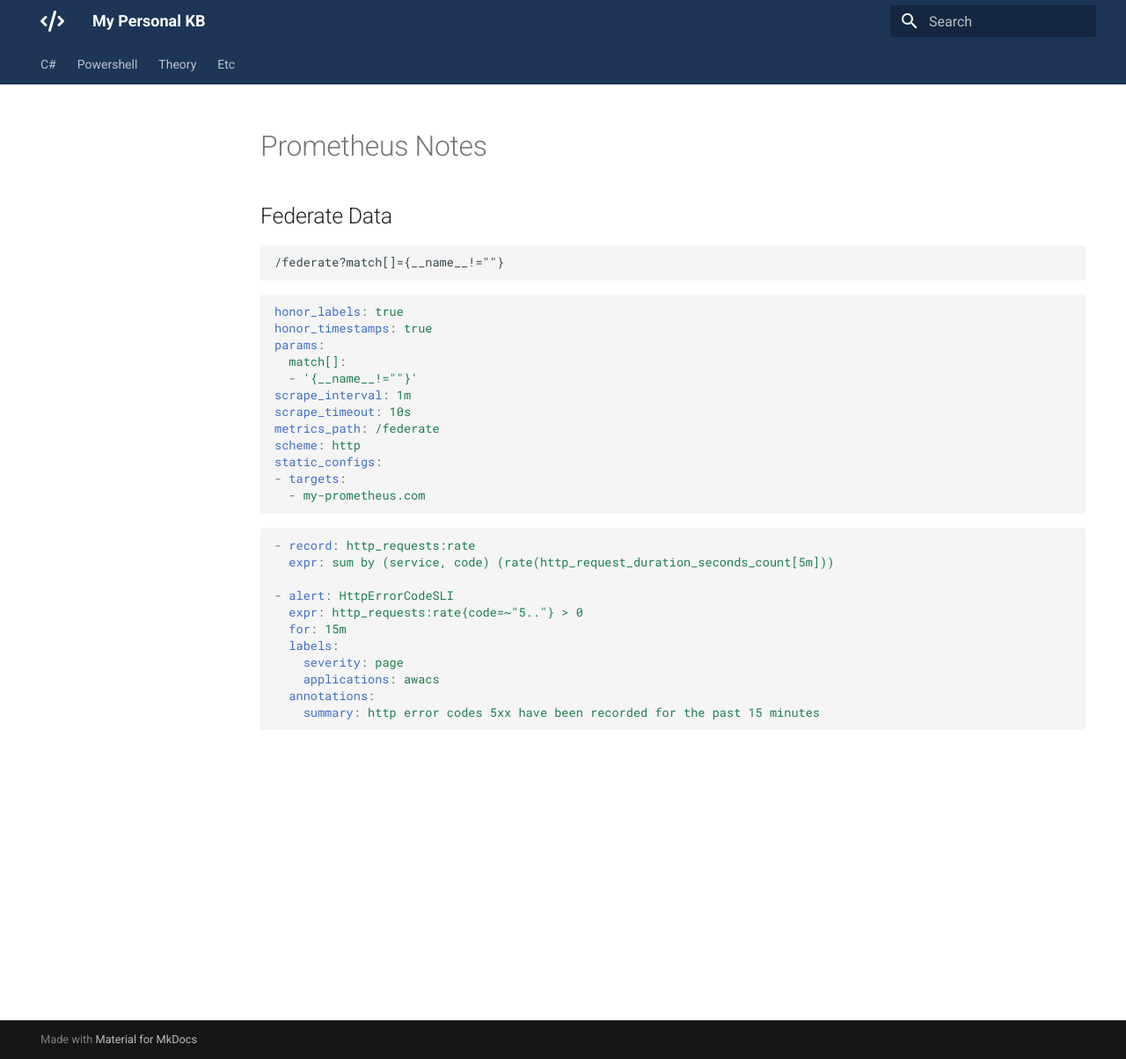
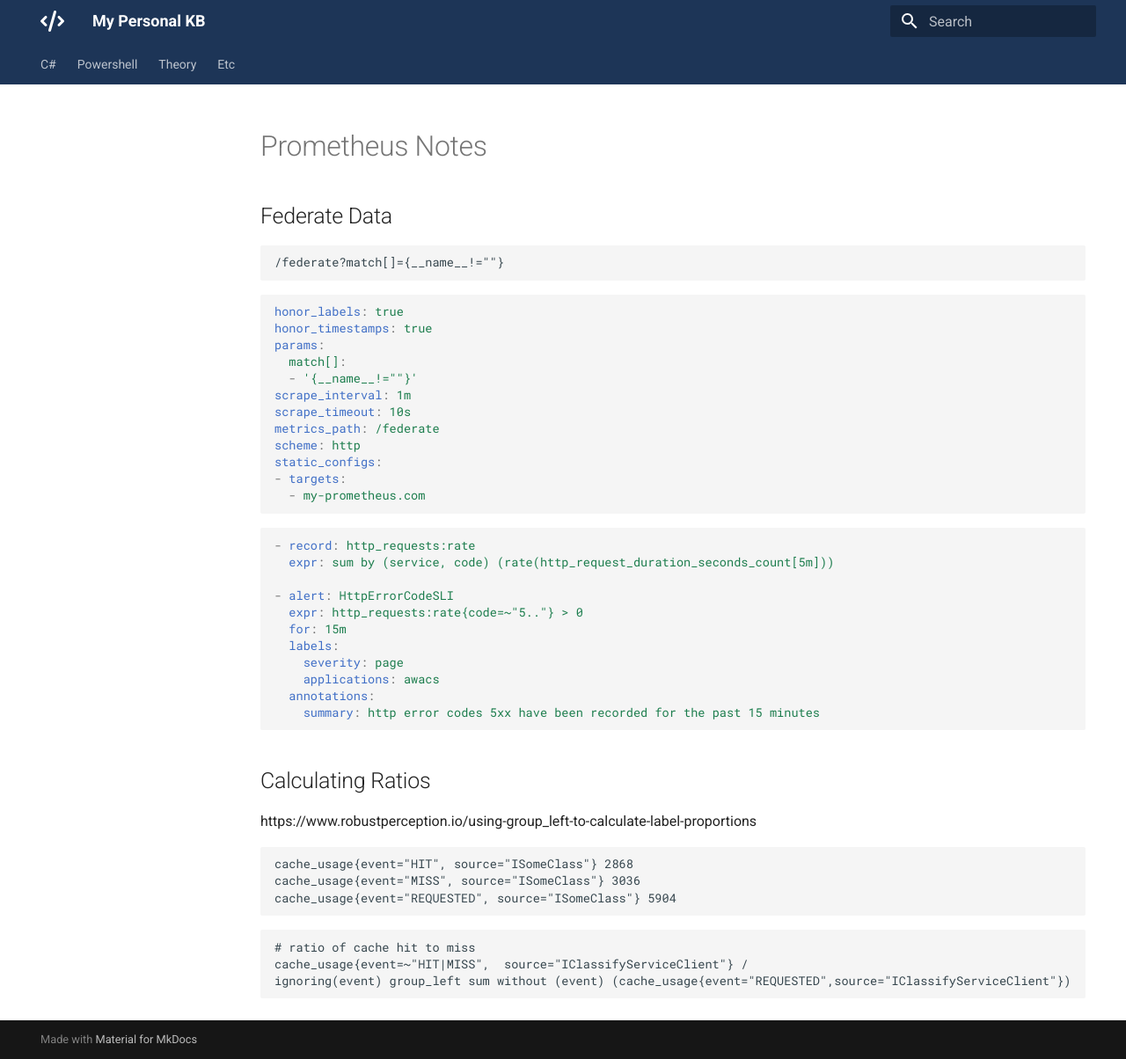
Before and after one commit to mrhockeymonkey/mrhockeymonkey.github.io, an MkDocs documentation site: the page built from docs/Prometheus/notes.md, in a window 1280 px wide and 1204 px high. Shown: the whole window at 88% size. Built offline with MkDocs 1.6.1 and Material for MkDocs 9.7.7, drawn with Linux system fonts in a browser that asks for light colours.

Commit message:
Update notes.md

````diff
--- a/docs/Prometheus/notes.md
+++ b/docs/Prometheus/notes.md
@@ -33,3 +33,19 @@ static_configs:
   annotations:
     summary: http error codes 5xx have been recorded for the past 15 minutes
 ```
+
+## Calculating Ratios
+https://www.robustperception.io/using-group_left-to-calculate-label-proportions
+
+```
+cache_usage{event="HIT", source="ISomeClass"} 2868
+cache_usage{event="MISS", source="ISomeClass"} 3036
+cache_usage{event="REQUESTED", source="ISomeClass"} 5904
+
+```
+
+```
+# ratio of cache hit to miss
+cache_usage{event=~"HIT|MISS",  source="IClassifyServiceClient"} /
+ignoring(event) group_left sum without (event) (cache_usage{event="REQUESTED",source="IClassifyServiceClient"})
+```
````
